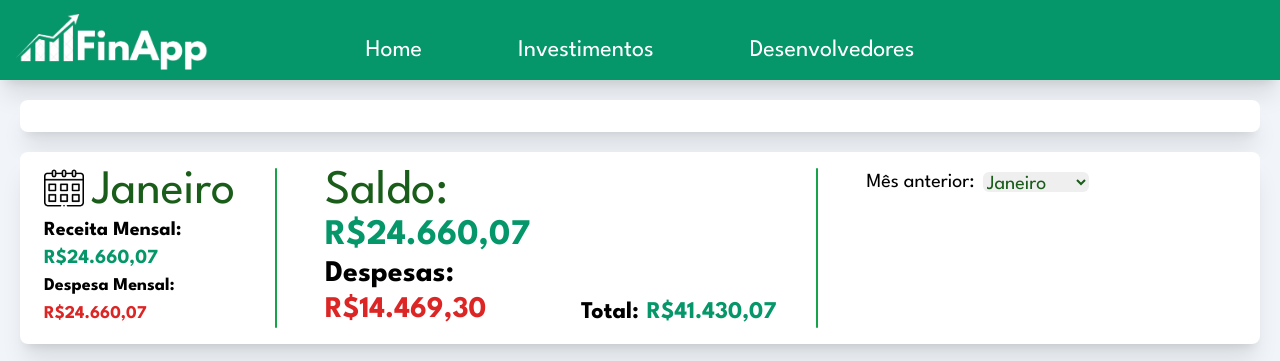
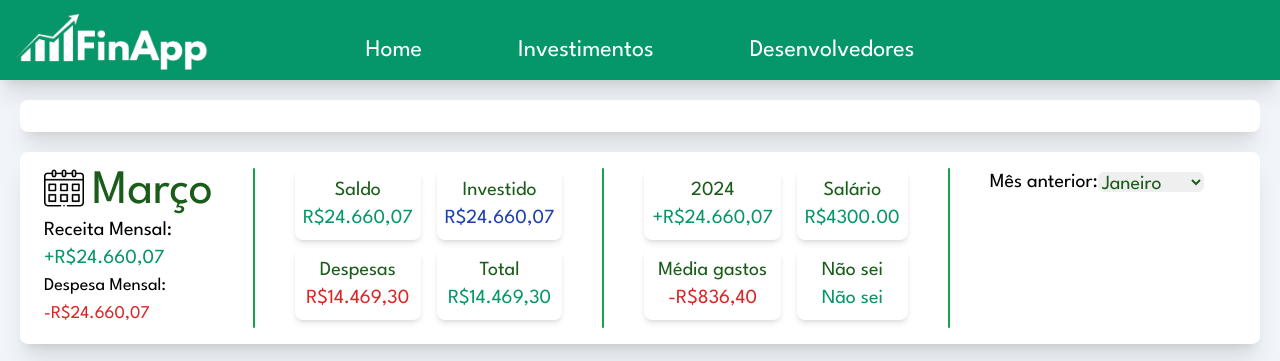
Before and after one commit to PHPPrado/FinApp, a website with bundled scripts: page FIN_WEB/index.html in a window 1280 px wide. Shown: the top 361 px of the page. Built offline with nearby package versions, Linux system fonts and the light colour scheme; files whose address does not match are found by name.

Commit message:
Novo resumo parcialmente funcional

```diff
--- a/FIN_WEB/index.html
+++ b/FIN_WEB/index.html
@@ -53,28 +53,64 @@
         <div>
           <div class="flex flex-row ml-2">
             <img class="w-auto h-10" src="images/calendar.png" alt="">
-            <h1 class="ml-2 text-5xl font-league font-normal text-finGreen-0">Janeiro</h1>
+            <h1 id="mesAtual" class="ml-2 text-5xl font-league font-normal text-finGreen-0">Março</h1>
           </div>
-          <h1 class="text-xl font-league font-bold text-black ml-2">Receita Mensal:</h1>
-          <h1 id="" class="text-xl ml-2 font-league font-bold text-emerald-600">R$24.660,07</h1>
-          <h1 class="text-lg font-league font-bold text-black ml-2">Despesa Mensal:</h1>
-          <h1 id="" class="text-lg ml-2 font-league font-bold text-red-600">R$24.660,07</h1>
+          <h1 class="text-xl font-league font-normal text-black ml-2">Receita Mensal:</h1>
+          <h1 id="rendaMes" class="text-xl ml-2 font-league font-normal text-emerald-600">+R$24.660,07</h1>
+          <h1 class="text-lg font-league font-normal text-black ml-2">Despesa Mensal:</h1>
+          <h1 id="despesaMes" class="text-lg ml-2 font-league font-normal text-red-600">-R$24.660,07</h1>
         </div>
         <div class="w-0.5 bg-green-600 rounded-lg mx-10"></div>
-        <div class="mr-4 w-60">
-          <h1 class="ml-2 text-5xl font-league font-normal text-finGreen-0">Saldo:</h1>
-          <h1 id="valorConta" class="text-4xl ml-2 font-league font-bold text-emerald-600">R$24.660,07</h1>
-          <h1 class="text-3xl font-league font-bold text-black ml-2">Despesas:</h1>
-          <h1 id="valorDespesas" class="text-3xl ml-2 font-league font-bold text-red-600">R$14.469,30</h1>
+        <div class="mr-4">
+          <div class="shadow-md rounded-lg p-2">
+            <h1 class=" text-xl font-league font-normal text-center text-finGreen-0">Saldo</h1>
+            <h1 id="valorConta" class="text-xl  text-center font-league font-normal text-emerald-600">R$24.660,07</h1>
+          </div>
+          <div class="shadow-md rounded-lg p-2 mt-2">
+            <h1 class="text-xl font-league font-normal text-center text-finGreen-0 ">Despesas</h1>
+            <h1 id="valorDespesas" class="text-xl  text-center font-league font-normal text-red-600">R$14.469,30</h1>
+          </div>
         </div>
-        <h1 class="text-2xl self-end font-league font-bold text-black ml-2">Total:</h1>
-        <h1 id="valorTotal" class="self-end text-2xl ml-2 font-league font-bold text-emerald-600">R$41.430,07</h1>
 
+        <div class="">
+          <div class="shadow-md rounded-lg p-2">
+            <h1 class=" text-xl font-league font-normal text-center text-finGreen-0">Investido</h1>
+            <h1 id="valorInvestido" class="text-xl  text-center font-league font-normal text-blue-800">R$24.660,07</h1>
+          </div>
+          <div class="shadow-md rounded-lg p-2 mt-2">
+            <h1 class="text-xl font-league font-normal text-center text-finGreen-0 ">Total</h1>
+            <h1 id="valorTotal" class="text-xl  text-center font-league font-normal text-emerald-600">R$14.469,30</h1>
+          </div>
+        </div>
+
+        <div class="w-0.5 bg-green-600 rounded-lg mx-10"></div>
+
+        <div class="mr-4">
+          <div class="shadow-md rounded-lg p-2">
+            <h1 class=" text-xl font-league font-normal text-center text-finGreen-0">2024</h1>
+            <h1 id="valorConta" class="text-xl  text-center font-league font-normal text-emerald-600">+R$24.660,07</h1>
+          </div>
+          <div class="shadow-md rounded-lg p-2 mt-2">
+            <h1 class="text-xl font-league font-normal text-center text-finGreen-0 ">Média gastos</h1>
+            <h1 id="valorDespesas" class="text-xl  text-center font-league font-normal text-red-600">-R$836,40</h1>
+          </div>
+        </div>
+
+        <div class="">
+          <div class="shadow-md rounded-lg p-2">
+            <h1 class=" text-xl font-league font-normal text-center text-finGreen-0">Salário</h1>
+            <h1 id="valorInvestido" class="text-xl  text-center font-league font-normal text-emerald-600">R$4300.00</h1>
+          </div>
+          <div class="shadow-md rounded-lg p-2 mt-2">
+            <h1 class="text-xl font-league font-normal text-center text-finGreen-0 ">Não sei</h1>
+            <h1 id="valorTotal" class="text-xl  text-center font-league font-normal text-emerald-600">Não sei</h1>
+          </div>
+        </div>
 
         <div class="w-0.5 bg-green-600 rounded-lg mx-10"></div>
 
         <div class="flex h-fit">
-          <h1 class="text-xl font-league font-normal text-black mx-2">Mês anterior:</h1>
+          <h1 class="text-xl font-league font-normal text-black">Mês anterior:</h1>
           <select class="h-fit self-center border-emerald-600 rounded-md p-0 font-league text-xl text-finGreen-0" name="" id="">
               <option value="1">Janeiro</option>
               <option value="2">Fevereiro</option>
@@ -90,6 +126,8 @@
               <option value="12">Dezembro</option>
           </select>
         </div>
+
+
 
       </div>
 
@@ -138,7 +176,7 @@
         </div>
 
 
-        <div class="flex flex-col w-fit fixed self-center">
+        <div class="flex flex-col w-fit fixed self-center -mt-48">
           <form class="form hidden bg-green-50 p-4 rounded-md w-fit flex flex-col border-2 border-emerald-600" id="formRenda">
             <label class="text-finGreen-0 text-xl font-league font-bold" for="">Valor:</label>
             <input class="w-full font-normal border-2 rounded-sm border-finGreen-0 p-0 bg-green-50" type="number" id="valor" name="valor" required>
@@ -158,7 +196,7 @@
           </form>
         </div>
 
-        <div class="flex flex-col w-fit fixed self-center">
+        <div class="flex flex-col w-fit fixed self-center -mt-48">
           <form class="form hidden bg-green-50 p-4 rounded-md w-fit flex flex-col border-2 border-emerald-600" id="formDespesa">
             <label class="text-finGreen-0 text-xl font-league font-bold" for="">Valor:</label>
             <input class="font-normal border-2 rounded-sm border-finGreen-0 p-0 bg-green-50 w-full" type="number" id="valor" name="valor" required>
@@ -185,7 +223,7 @@
 
 
 
-        <div class="flex flex-col w-fit fixed self-center">
+        <div class="flex flex-col w-fit fixed self-center -mt-48">
           <form class="form hidden bg-green-50 p-4 rounded-md w-fit flex flex-col border-2 border-emerald-600" id="formEdit">
             <label class="text-finGreen-0 text-xl font-league font-bold" for="">Valor:</label>
             <input class=" font-normal border-2 rounded-sm border-finGreen-0 p-0 bg-green-50 w-full" type="number" id="editValor" name="valor" required>
--- a/FIN_WEB/javascript/table.js
+++ b/FIN_WEB/javascript/table.js
@@ -9,6 +9,8 @@ async function conjunto(){
 
         await getDespesas();
         await getRenda();
+
+        calcularFinanceiro(renda, despesas)
 
         var dadosConjunto = renda.concat(despesas);
         dadosConjunto.sort((a, b) => new Date(b.data) - new Date(a.data));
@@ -115,8 +117,9 @@ async function popularTabela(dadosConjunto) {
         console.log('Diferença (Renda - Despesas):', diferenca.toFixed(2));
 
         // Preencher os elementos HTML com os valores calculados
-        document.getElementById('valorConta').textContent = `R$${(somaRenda - somaDespesas).toFixed(2)}`;
-        document.getElementById('valorDespesas').textContent = `R$${somaDespesas.toFixed(2)}`;
+        document.getElementById('valorConta').textContent = `R$${(somaRenda - valorInvestido - somaDespesas).toFixed(2)}`;
+        document.getElementById('valorDespesas').textContent = `-R$${somaDespesas.toFixed(2)}`;
+        document.getElementById('valorInvestido').textContent = `R$${valorInvestido.toFixed(2)}`;
         document.getElementById('valorTotal').textContent = `R$${(diferenca + valorInvestido).toFixed(2)}`;
 
 
@@ -295,5 +298,45 @@ function editarRegistro(id, tipo, descricao, valor, data){
 }
 
 
+function getMonthName() {
+    const months = ["Janeiro", "Fevereiro", "Março", "Abril", "Maio", "Junho", "Julho", "Agosto", "Setembro", "Outubro", "Novembro", "Dezembro"];
+    const currentDate = new Date();
+    return months[currentDate.getMonth()];
+
+  }
+
+  // Função para calcular a receita e despesa mensal considerando apenas o mês atual
+  function calcularFinanceiro(renda, despesas) {
+    const currentDate = new Date(); // Adicionando esta linha para obter a data atual
+    const mesAtual = getMonthName();
+    document.getElementById("mesAtual").textContent = mesAtual;
+    console.log("Mês Atual:", mesAtual);
+
+    const receitasDoMes = renda.filter(item => {
+      const [ano, mes] = item.data.split('-');
+      console.log("Item de Renda:", item);
+      console.log("Ano e Mês:", ano, mes);
+      return parseInt(mes, 10) === (currentDate.getMonth() + 1) && parseInt(ano, 10) === currentDate.getFullYear();
+    });
+
+    const despesasDoMes = despesas.filter(despesa => {
+      const [ano, mes] = despesa.data.split('-');
+      console.log("Item de Despesa:", despesa);
+      console.log("Ano e Mês:", ano, mes);
+      return parseInt(mes, 10) === (currentDate.getMonth() + 1) && parseInt(ano, 10) === currentDate.getFullYear();
+    });
+
+    const receitaMensal = receitasDoMes.reduce((total, item) => total + item.valor, 0);
+    const despesaMensal = despesasDoMes.reduce((total, despesa) => total + despesa.valor, 0);
+
+    // Atualizar o HTML com os valores calculados
+    console.log("Receita Mensal:", receitaMensal);
+    console.log("Despesa Mensal:", despesaMensal);
+
+    document.getElementById("rendaMes").textContent = `+R$${receitaMensal.toFixed(2)}`;
+    document.getElementById("despesaMes").textContent = `-R$${despesaMensal.toFixed(2)}`;
+  }
+
+
 // Chame a função principal
 conjunto();
```
Also changed, not shown: FIN_WEB/dist/output.css, 1 other file.
